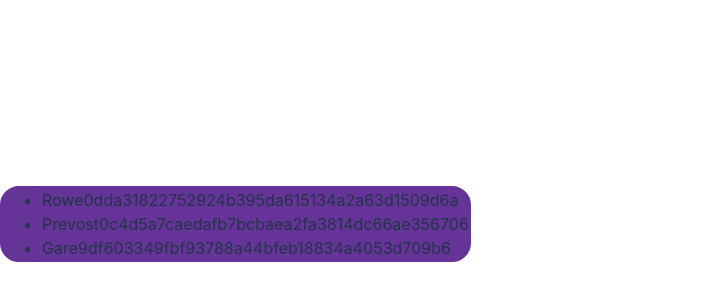
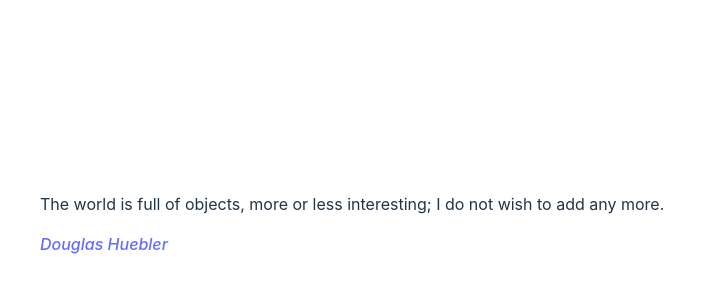
Before and after one commit to MethanBlun/codecademy_react, a React (Vite) app in the folder codecademy_react/: page / in a window 1280 px wide. Shown: the part 176-476 px from the top of the page, without its empty margins (0-726 px from the left). Built offline with nearby package versions, Linux system fonts and the light colour scheme.

Commit message:
multiline callback function

```diff
--- a/codecademy_react/src/App.css
+++ b/codecademy_react/src/App.css
@@ -41,11 +41,3 @@
 .read-the-docs {
   color: #888;
 }
-
-
-
-
-
-ul{
-  border: solid 1px red;
-}
--- a/codecademy_react/src/App.jsx
+++ b/codecademy_react/src/App.jsx
@@ -7,18 +7,22 @@
 
 
 
+function QuoteMaker() {
+  return (
+    <blockquote>
+      <p>
+        The world is full of objects, more or less interesting; I do not wish to add any more.
+      </p>
+      <cite>
+        <a target="_blank"
+          href="https://en.wikipedia.org/wiki/Douglas_Huebler">
+          Douglas Huebler
+        </a>
+      </cite>
+    </blockquote>
+  );
+};
 
-
-
-const people = ['Rowe', 'Prevost', 'Gare'];
-// const CryptoJS = require("crypto-js");
-
-const peopleList = people.map(function(person,index){
-
-
-const key = CryptoJS.SHA1(person + index).toString();
-return <li key={key}>{person}{key}</li>
-})
 
 
 
@@ -28,7 +32,7 @@
   return (
     <>
 
-    <ul className='myDiv'>{peopleList}</ul>
+    <QuoteMaker></QuoteMaker>
 
 
     </>
```
